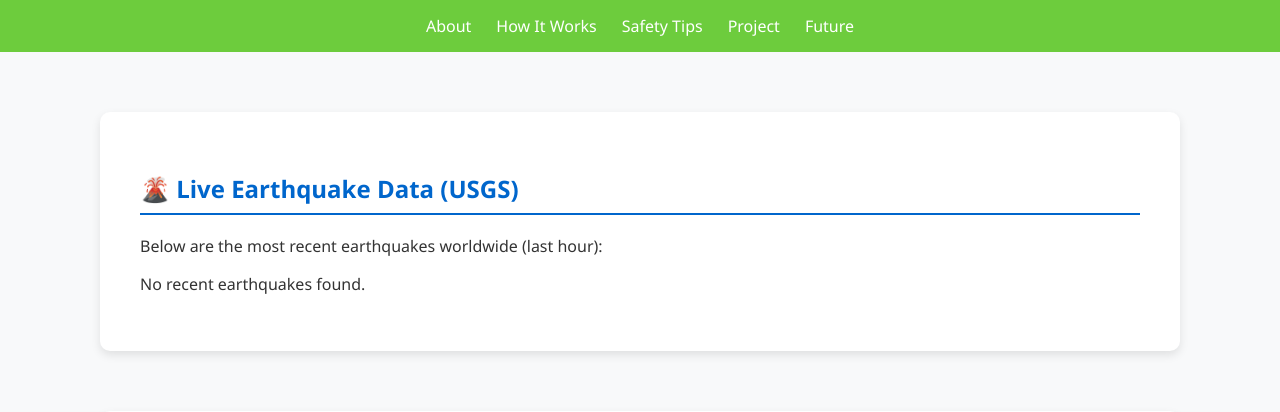
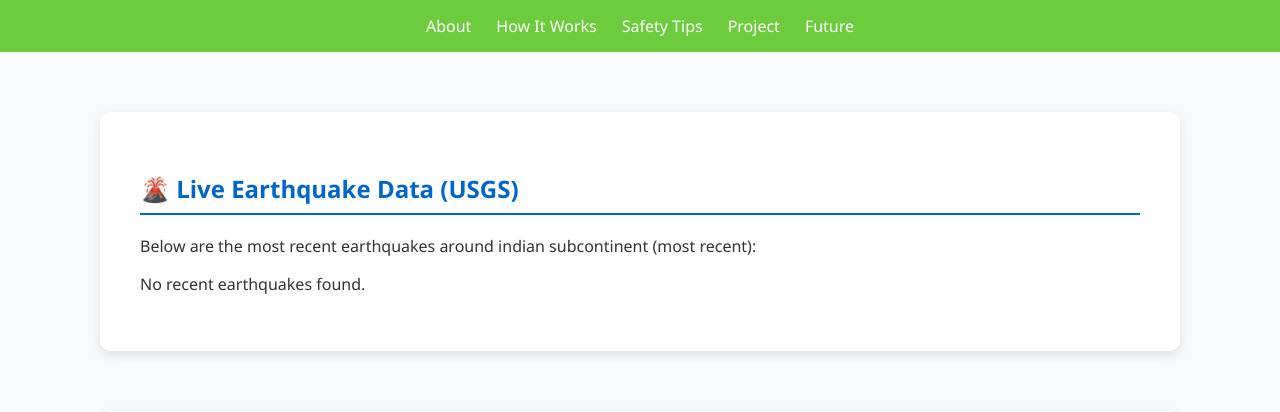
Before and after one commit to Varadraj-Kulkarni/EEL-mini-projectct-sem1, a Flask app: page / in a window 1280 px wide. Shown: the part 361-773 px from the top of the page. Run offline with Flask 3, Linux system fonts and the light colour scheme; data that the repository does not hold is empty.

Commit message:
Update index.html

```diff
--- a/templates/index.html
+++ b/templates/index.html
@@ -131,7 +131,7 @@
 
   <section id="live-data">
   <h2>🌋 Live Earthquake Data (USGS)</h2>
-  <p>Below are the most recent earthquakes worldwide (last hour):</p>
+  <p>Below are the most recent earthquakes around indian subcontinent (most recent):</p>
 
   {% if earthquakes %}
     <ul>
```
